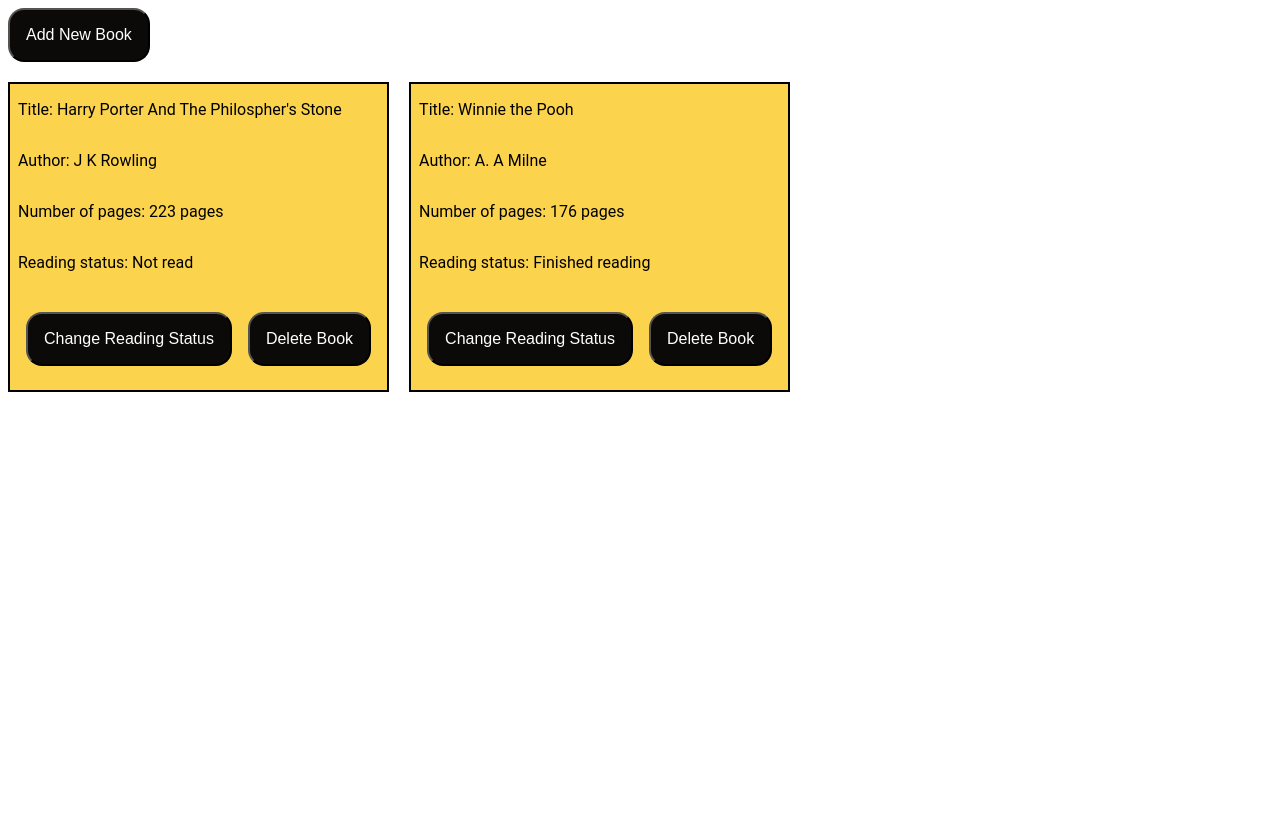
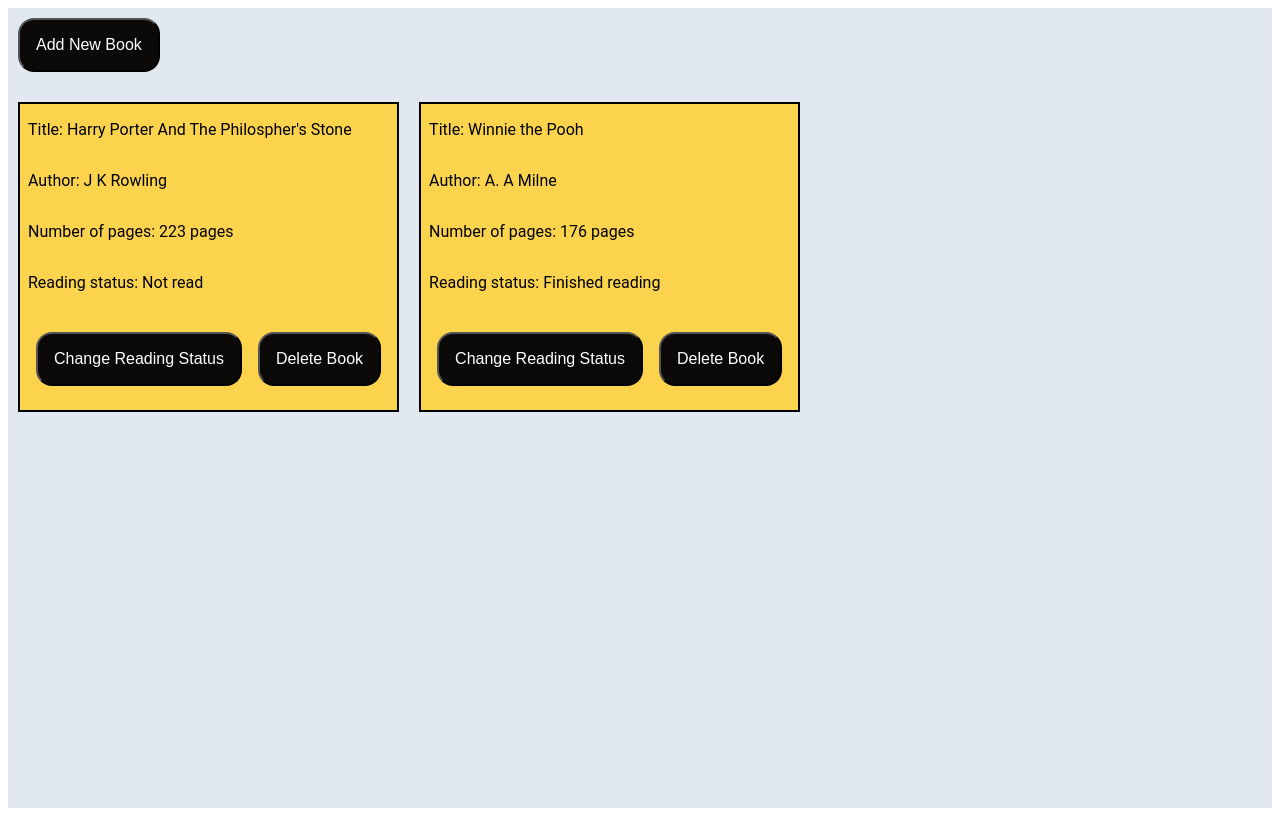
Before and after one commit to Stephenasembo/library, a plain HTML site: page index.html in a window 1280 px wide. Drawn offline with Linux system fonts and the light colour scheme.

Commit message:
Add A Background Color For The Webpage

```diff
--- a/index.html
+++ b/index.html
@@ -8,6 +8,7 @@
     <script src="javascript.js" defer></script>
 </head>
 <body>
+    <div class="container">
         <button id = 'new-book'>Add New Book</button>
         <dialog>
             <form method="dialog">
@@ -42,5 +43,6 @@
             </form>
         </dialog>
         <output></output>
+    </div>
 </body>
 </html>
--- a/styles.css
+++ b/styles.css
@@ -2,6 +2,14 @@ body {
     font-family: Roboto, system-ui, -apple-system, BlinkMacSystemFont, 'Segoe UI', Oxygen, Ubuntu, Cantarell, 'Open Sans', 'Helvetica Neue', sans-serif;
 }
 
+.container {
+    background-color: #e2e8f0;
+    height: 100vh;
+}
+
+.container #new-book, output {
+    margin: 10px;
+}
 
 output div {
     border: 2px solid black;
```
Lines whose indentation alone changed are shown as unchanged.
